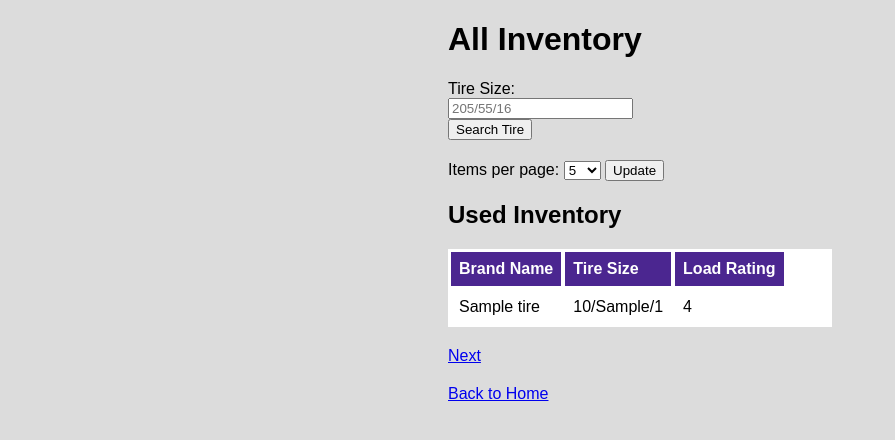
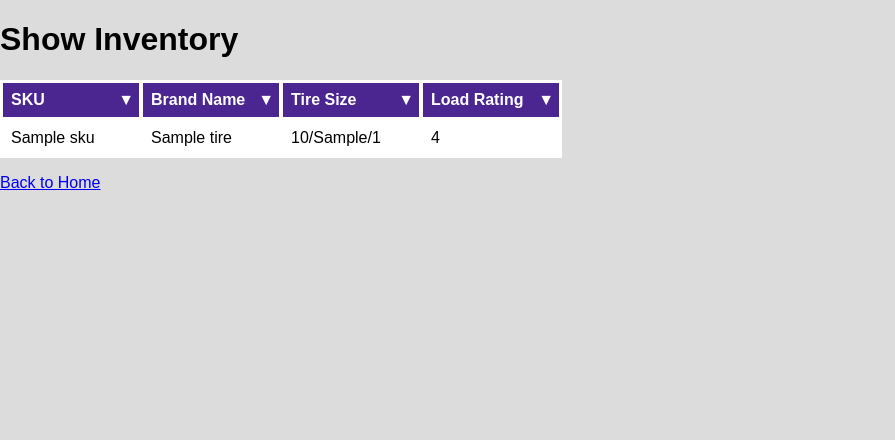
Before and after one commit to aaroncapron/Used-Inventory, a Flask app: template public/templates/show_inventory.html in a window 1280 px wide. Shown: the top 440 px of the page, without its empty margins (0-895 px from the left). Run offline with Flask 3, Linux system fonts and the light colour scheme; the template is opened without the code that fills it: most values are stand-ins (such as "Sample title", 1, 10 or a date in 2020).

Commit message:
added js for table sorting for each trait.

```diff
--- a/public/templates/show_inventory.html
+++ b/public/templates/show_inventory.html
@@ -15,14 +15,29 @@
             margin-right: auto;
             width: 30%;
         }
+        th {
+            background-color: #4b2690;
+            color: white;
+            position: relative;
+            cursor: pointer;
+            min-width: 120px;
+            padding-right: 15px;
+        }
         th, td {
             border: 1px solid #ffffff;
             padding: 8px;
             text-align: left;
         }
-        th {
-            background-color: #4b2690;
-            color: white;
+        th:after {
+            content: ' ▼';
+            position: absolute;
+            right: 5px;
+        }
+        th.asc:after {
+            content: ' ▲';
+        }
+        th:hover {
+            background-color: #6c3ec1;
         }
         table {
         background-color: white;
@@ -33,57 +48,77 @@
             margin-bottom: 20px;
         }
     </style>
+    <script>
+        function sortTable(n, tableId) {
+            var table, rows, switching, i, x, y, shouldSwitch, dir, switchcount = 0;
+            table = document.getElementById(tableId);
+            switching = true;
+            // removes all 'asc' classes
+            Array.from(table.getElementsByTagName("th")).forEach(function(header) {
+                header.classList.remove("asc");
+            });
+            dir = "asc";
+            while (switching) {
+                switching = false;
+                rows = table.rows;
+                for (i = 1; i < (rows.length - 1); i++) {
+                    shouldSwitch = false;
+                    x = rows[i].getElementsByTagName("TD")[n];
+                    y = rows[i + 1].getElementsByTagName("TD")[n];
+                    if (dir == "asc") {
+                        if (x.innerHTML.toLowerCase() > y.innerHTML.toLowerCase()) {
+                            shouldSwitch = true;
+                            break;
+                        }
+                    } else if (dir == "desc") {
+                        if (x.innerHTML.toLowerCase() < y.innerHTML.toLowerCase()) {
+                            shouldSwitch = true;
+                            break;
+                        }
+                    }
+                }
+                if (shouldSwitch) {
+                    rows[i].parentNode.insertBefore(rows[i + 1], rows[i]);
+                    switching = true;
+                    switchcount++;
+                } else {
+                    if (switchcount == 0 && dir == "asc") {
+                        dir = "desc";
+                        switching = true;
+                    }
+                }
+            }
+            // if final direction is 'asc', add the 'asc' class to the header
+            if (dir == "asc") {
+                table.getElementsByTagName("th")[n].classList.add("asc");
+            }
+        }
+    </script>
 </head>
 <body>
-    <h1 class="center">All Inventory</h1>
+    <div class="container">
+        <h1>Show Inventory</h1>
 
-    <!-- search form -->
-    <form action="/show_inventory" method="post" class="center">
-        <label for="tire_size">Tire Size:</label><br>
-        <input type="text" id="tire_size" name="tire_size" placeholder="205/55/16" required><br>
-        <input type="submit" value="Search Tire">
-    </form>
-
-    <!-- number of items per page -->
-    <form action="/show_inventory" method="get" class="center space">
-        <label for="items_per_page">Items per page:</label>
-        <select name="items_per_page" id="items_per_page">
-            <option value="5">5</option>
-            <option value="10">10</option>
-            <option value="25">25</option>
-        </select>
-        <input type="submit" value="Update">
-    </form>
-
-    <!-- all inventory -->
-    <h2 class="center">Used Inventory</h2>
-    <table class="center">
+        <!-- inventory table -->
+        <table id="inventoryTable">
             <tr>
-            <th>Brand Name</th>
-            <th>Tire Size</th>
-            <th>Load Rating</th>
+                <th onclick="sortTable(0, 'inventoryTable')">SKU</th>
+                <th onclick="sortTable(1, 'inventoryTable')">Brand Name</th>
+                <th onclick="sortTable(2, 'inventoryTable')">Tire Size</th>
+                <th onclick="sortTable(3, 'inventoryTable')">Load Rating</th>
             </tr>
             {% for tire in inventory %}
             <tr>
+                <td>{{ tire.sku }}</td>
                 <td>{{ tire.brand_name }}</td>
-            {% if tire.measurement_type == 'imperial' %}
-                <td>{{ tire.section_width }}x{{ tire.aspect_ratio }}x{{ tire.rim_size }}</td>
-            {% else %}
                 <td>{{ tire.section_width }}/{{ tire.aspect_ratio }}/{{ tire.rim_size }}</td>
-            {% endif %}
                 <td>{{ tire.load_rating }}</td>
             </tr>
             {% endfor %}
         </table>
 
-    <!-- navigation -->
-    <div class="center space">
-        {% if page_num > 1 %}
-            <a href="{{ url_for('show_inventory', page_num=page_num-1) }}">Previous</a>
-        {% endif %}
-        <a href="{{ url_for('show_inventory', page_num=page_num+1) }}">Next</a>
+        <!-- link to home page -->
+        <p><a href="/">Back to Home</a></p>
     </div>
-
-    <p class="center space"><a href="/">Back to Home</a></p>
 </body>
 </html>
```
Lines whose indentation alone changed are shown as unchanged.
